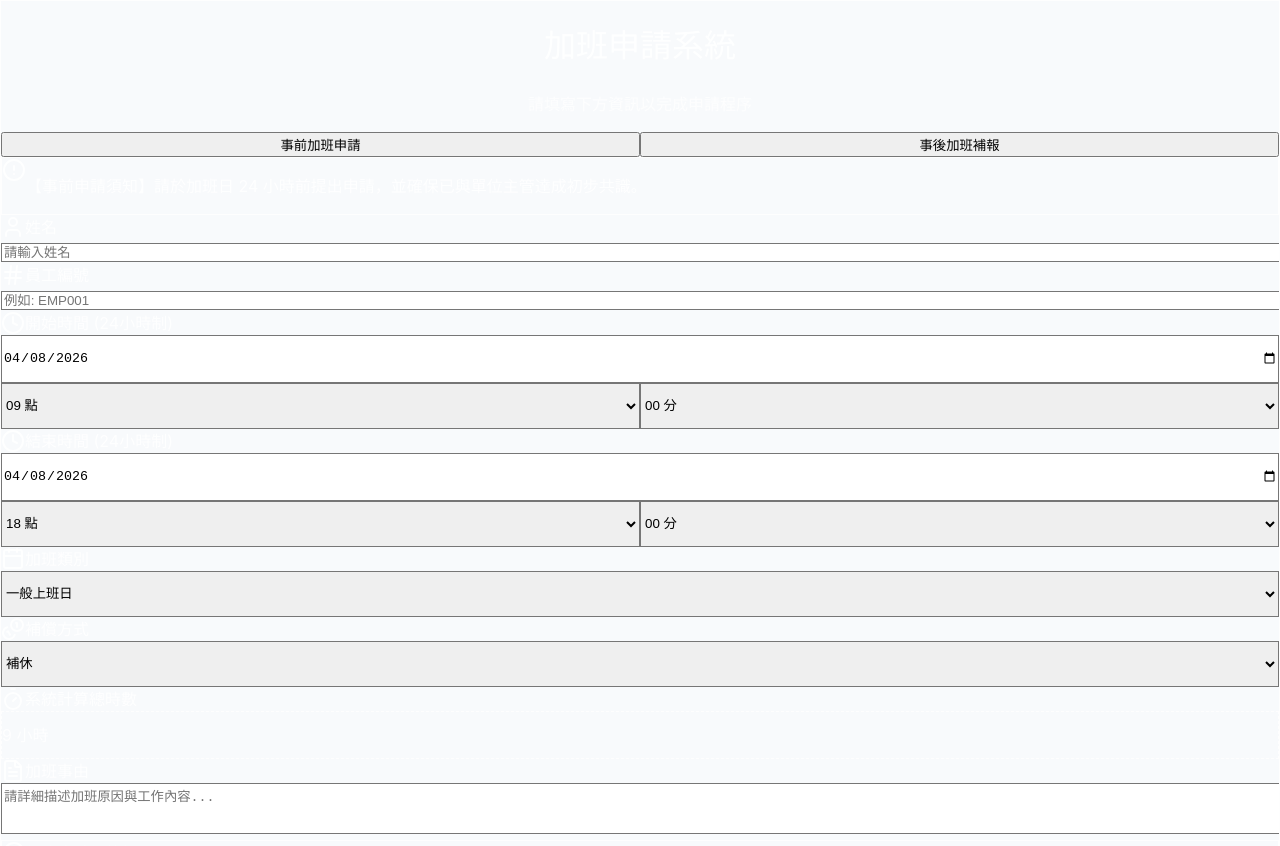
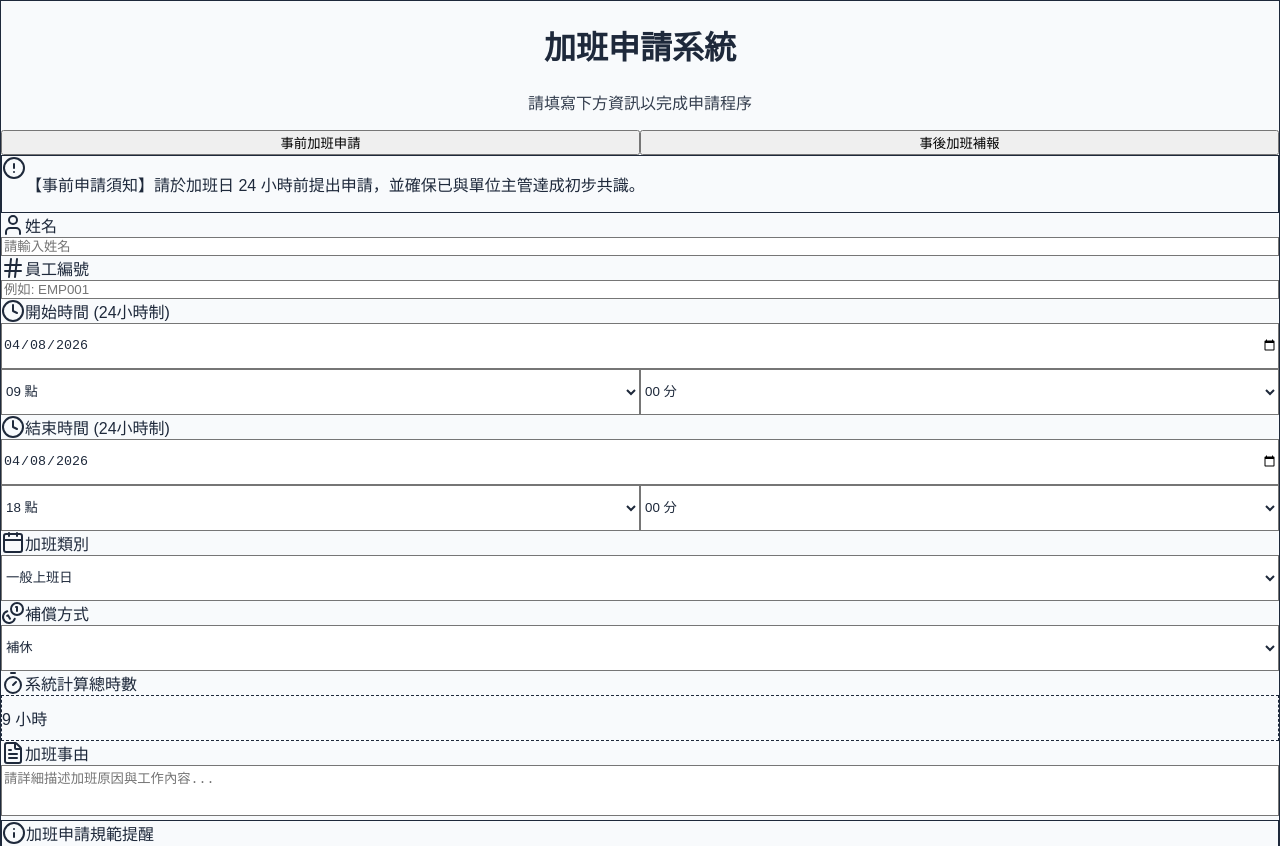
Before and after one commit to matt0271/wumatt0271, a React (Vite) app: page / in a window 1280 px wide. Shown: the top 846 px of the page. Built offline with nearby package versions, Linux system fonts and the light colour scheme.

Commit message:
first commit

```diff
--- a/src/index.css
+++ b/src/index.css
@@ -2,31 +2,34 @@
 @tailwind components;
 @tailwind utilities;
 
-/* 移除 Vite 預設可能干擾的置中樣式，確保申請單能正常顯示 */
+/* 徹底移除 Vite 預設的所有佈局干擾 */
+* {
+  box-sizing: border-box;
+}
+
 :root {
-  font-family: Inter, system-ui, Avenir, Helvetica, Arial, sans-serif;
-  line-height: 1.5;
-  font-weight: 400;
-  color-scheme: light dark;
-  color: rgba(255, 255, 255, 0.87);
-  background-color: #242424;
-  font-synthesis: none;
-  text-rendering: optimizeLegibility;
-  -webkit-font-smoothing: antialiased;
-  -moz-osx-font-smoothing: grayscale;
+  font-family: "PingFang TC", "Heiti TC", "Microsoft JhengHei", sans-serif;
+  background-color: #f8fafc; /* 淺灰色背景 */
+  color: #1e293b; /* 深色文字 */
 }
 
 body {
   margin: 0;
-  display: block; /* 覆蓋 Vite 的 flex 居中 */
-  min-width: 320px;
+  padding: 0;
+  display: block !important; /* 強制取消 Vite 的 flex 置中 */
   min-height: 100vh;
-  background-color: #f8fafc; /* 使用淺灰色背景 */
+  width: 100%;
 }
 
 #root {
   width: 100%;
   margin: 0;
   padding: 0;
-  text-align: left; /* 覆蓋 Vite 的 center 對齊 */
+  display: block;
 }
+
+/* 確保輸入框和選擇框的文字顏色正確 */
+input, select, textarea {
+  color: #1e293b !important;
+  background-color: #ffffff !important;
+}
```
